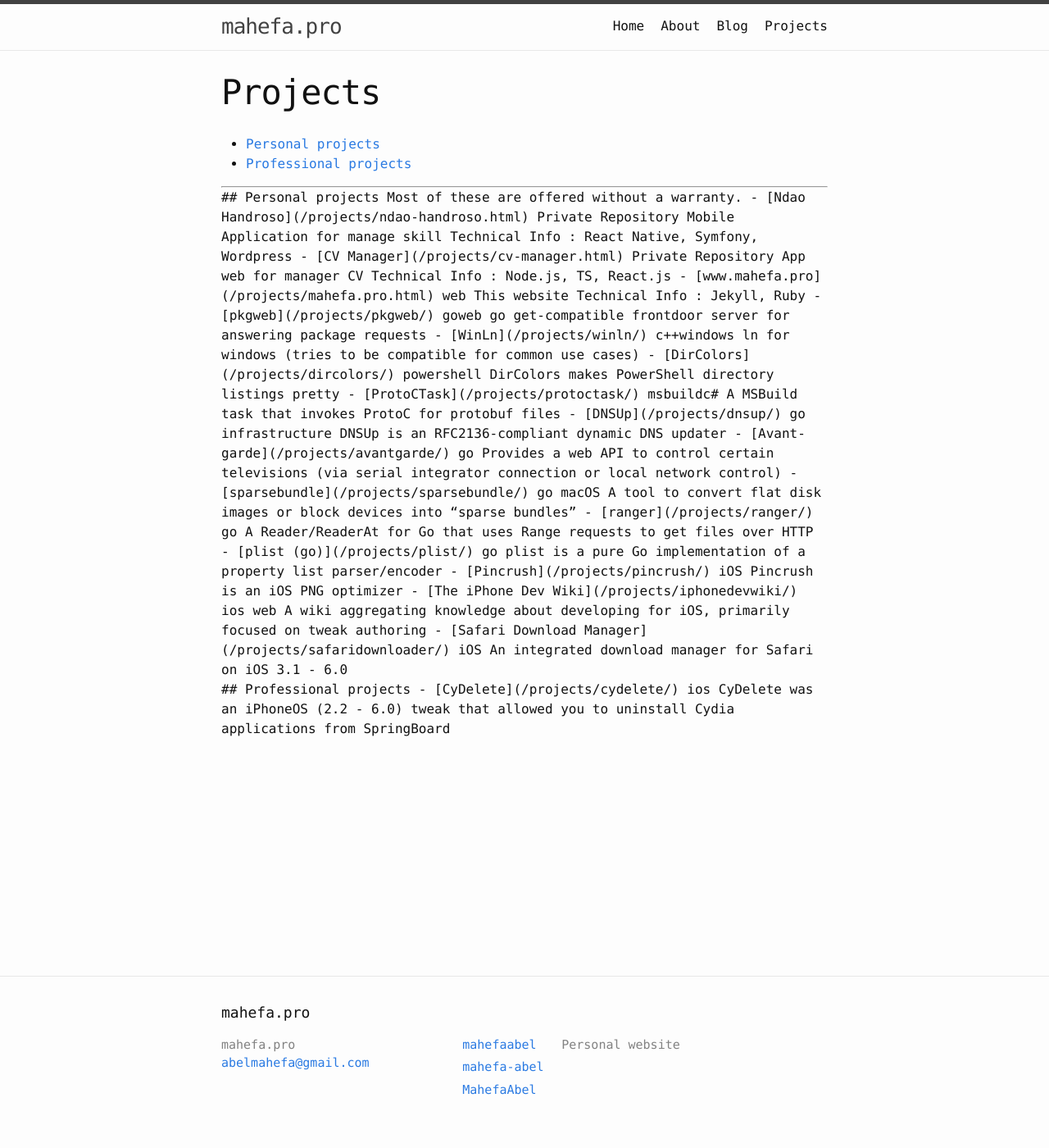
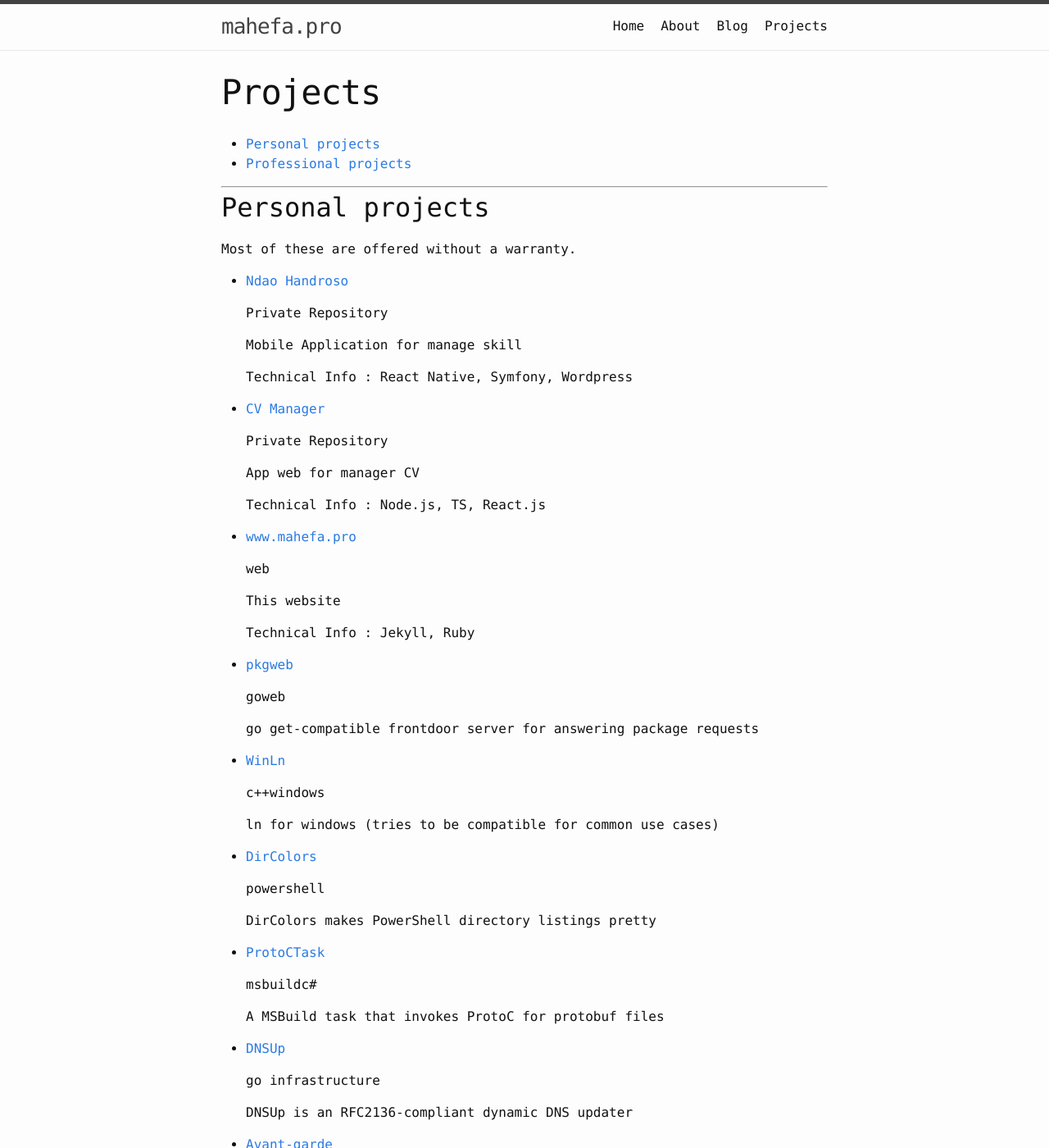
Before and after one commit to mahefa-pro/mahefa.pro, a Jekyll site: the page built from pages/projects.md, in a window 1280 px wide and 1400 px high. Shown: the whole window at 82% size. Built offline with Jekyll 4.4.1, drawn with Linux system fonts in a browser that asks for light colours; some of the changed text lies outside the part shown.

Commit message:
Correct internal link

```diff
--- a/pages/projects.md
+++ b/pages/projects.md
@@ -9,7 +9,7 @@ permalink: /projects/
 
 <hr/>
 
-<div id="personal">
+<div id="personal"></div>
 ## Personal projects
 
 Most of these are offered without a warranty.
@@ -110,9 +110,8 @@ Most of these are offered without a warranty.
 
     An integrated download manager for Safari on iOS 3.1 - 6.0
 
-</div>
 
-<div id="professional">
+<div id="professional"></div>
 ## Professional projects
 
 -   [CyDelete](/projects/cydelete/)
@@ -120,5 +119,3 @@ Most of these are offered without a warranty.
     ios
 
     CyDelete was an iPhoneOS (2.2 - 6.0) tweak that allowed you to uninstall Cydia applications from SpringBoard
-
-</div>
```
